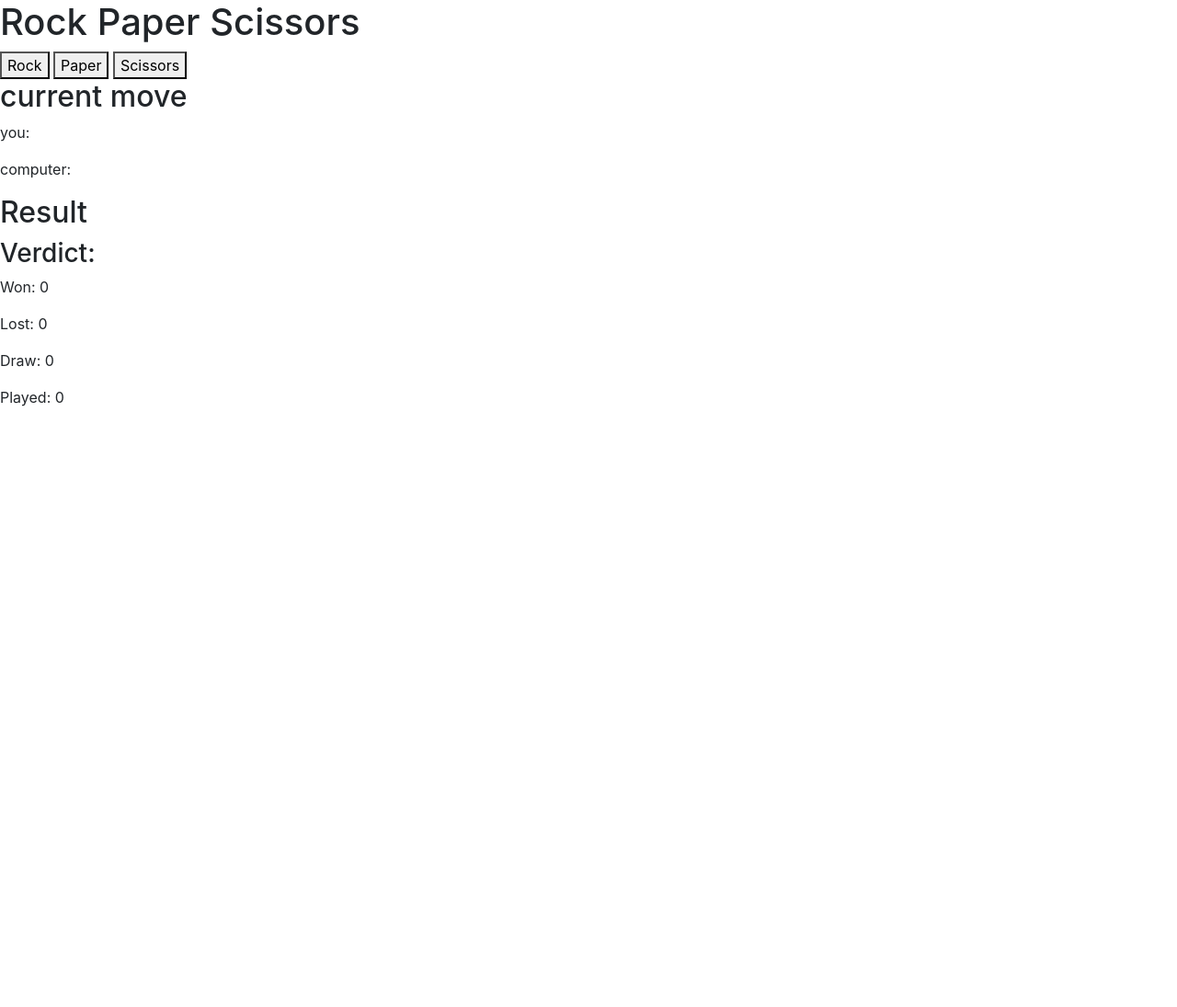
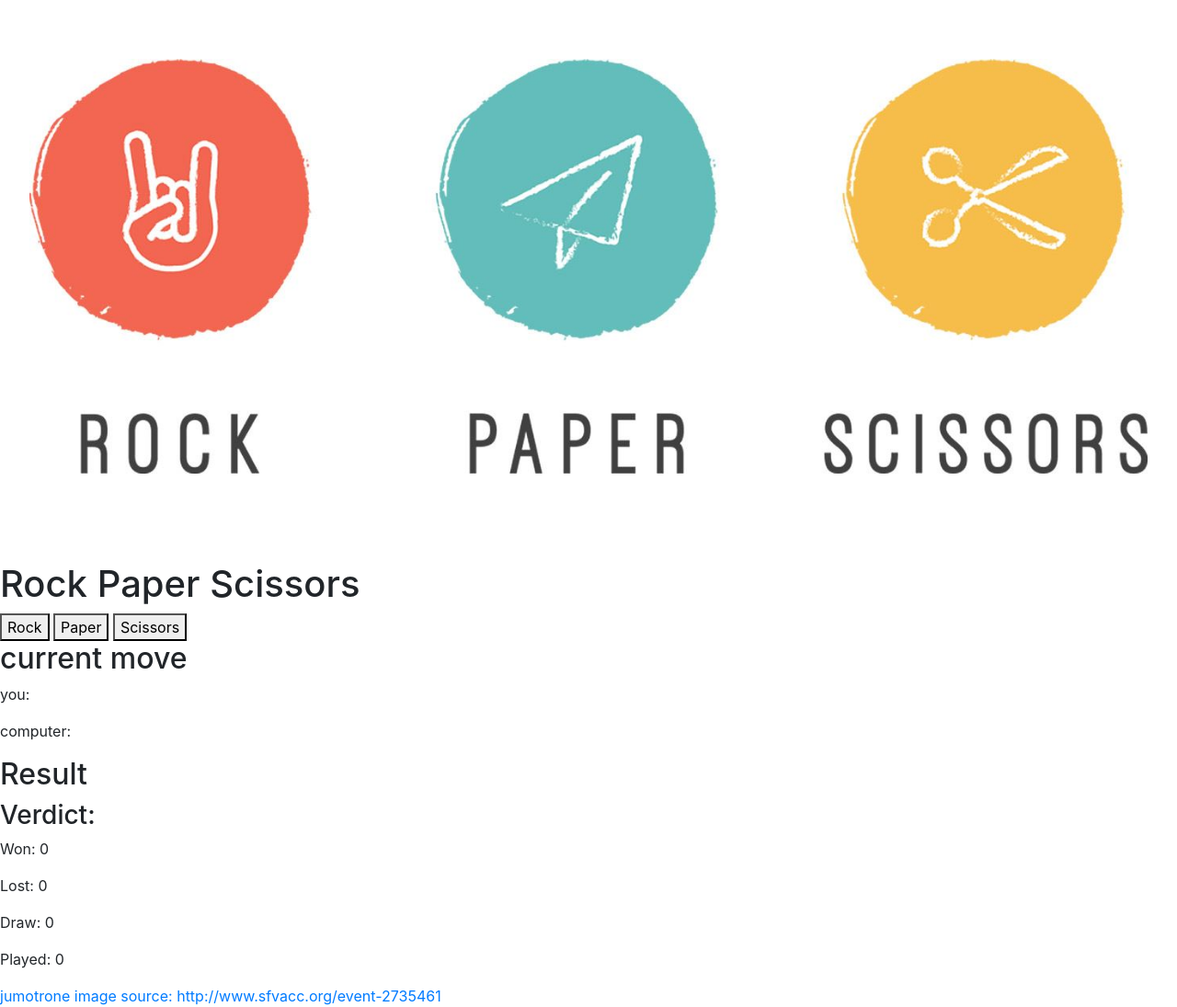
Before and after one commit to ipastuszynska/05-rock_paper, a plain HTML site: page index.html in a window 1280 px wide. Shown: the whole page at 92% size. Before the commit the page ends 800 px from the top, so only its background shows below. Drawn offline with nearby package versions, Linux system fonts and the light colour scheme.

Commit message:
added jumbotrone

```diff
--- a/css/style.css
+++ b/css/style.css
@@ -0,0 +1,5 @@
+
+.jumbotron {
+background: white;
+text-align: center;
+}
--- a/index.html
+++ b/index.html
@@ -4,12 +4,22 @@
 
 <head>
 	<title> Rock Paper Scissors  </title>
+
 	<link rel="stylesheet" href="https://stackpath.bootstrapcdn.com/bootstrap/4.1.3/css/bootstrap.min.css" integrity="sha384-MCw98/SFnGE8fJT3GXwEOngsV7Zt27NXFoaoApmYm81iuXoPkFOJwJ8ERdknLPMO" crossorigin="anonymous">
+
 	<link href="css/style.css" rel="stylesheet" />
 </head>
 
 
 <body>
+
+<header class="jumbotron">
+<div>
+						<img class="img-fluid" src="images/jumbo.jpg">
+
+</div>
+</header>
+
 
 <h1>Rock Paper Scissors </h1>
 <button id="rock" value="rock">Rock</button>
@@ -36,6 +46,12 @@
 
 
 
+<footer>
+
+		<a href="http://www.sfvacc.org/event-2735461">	jumotrone image source: http://www.sfvacc.org/event-2735461</a>
+
+</footer>
+
 
 <script
 	src="https://code.jquery.com/jquery-3.3.1.min.js"
@@ -44,6 +60,5 @@
 	<script src="js/engine.js"></script>
 
 
-
 </body>
 </html>
```
Also changed, not shown: images/LV.jpg (added), images/jumbo.jpg (added), images/jumbo.png (added).
